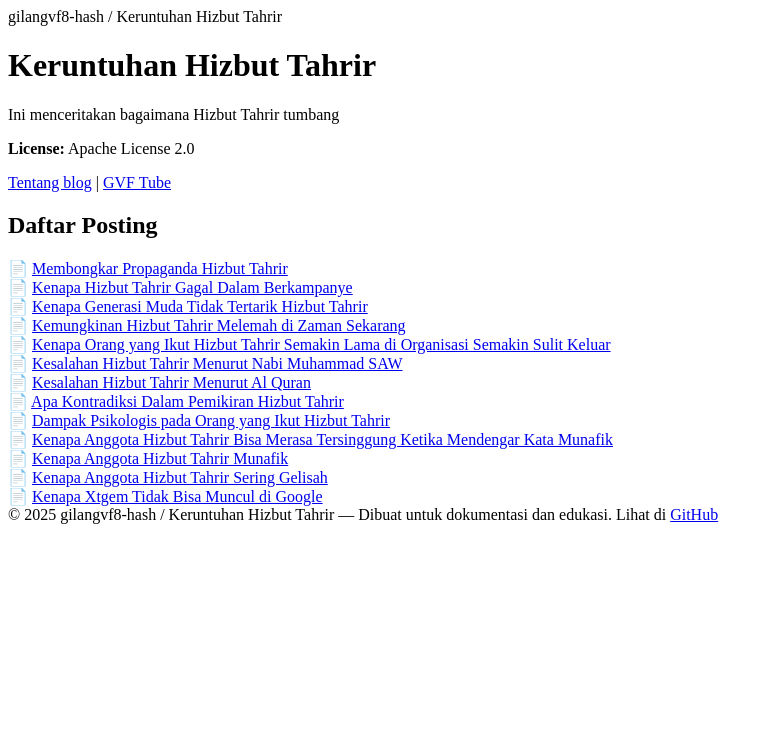
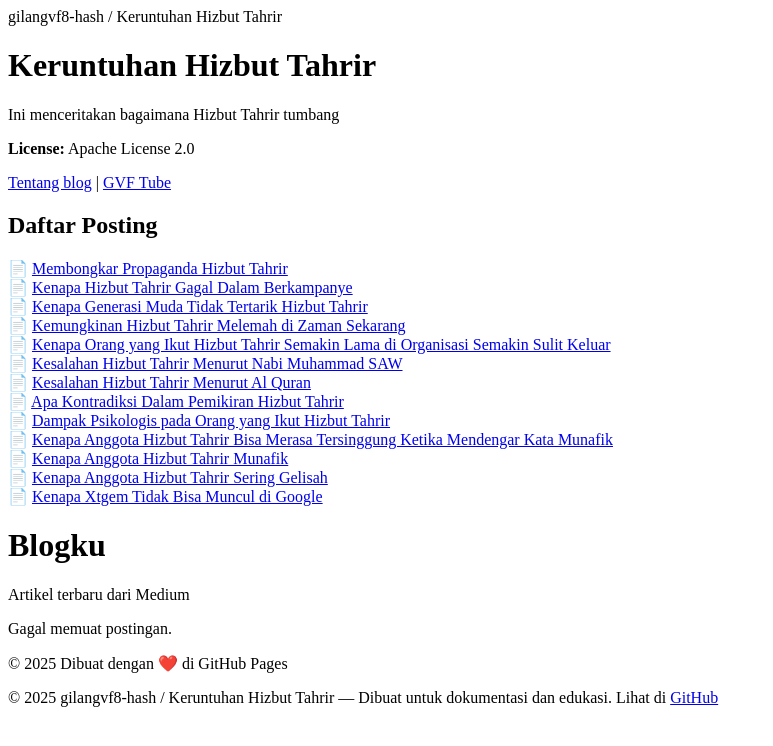
Before and after one commit to gilangvf8-hash/gilangvf8-hash.github.io, a Jekyll site: the page built from index.md, in a window 1280 px wide. Shown: the top 746 px of the page, without its empty margins (0-773 px from the left). Built offline with Jekyll 4.4.1, drawn with Linux system fonts in a browser that asks for light colours.

Commit message:
Update index.md

```diff
--- a/index.md
+++ b/index.md
@@ -25,3 +25,43 @@
         📄 <span><a href="https://gilangvf8-hash.github.io/post/post2.html">Kenapa Xtgem Tidak Bisa Muncul di Google</a></span>
       </div>
 </div>
+<header>
+    <h1>Blogku</h1>
+    <p>Artikel terbaru dari Medium</p>
+  </header>
+  <div class="container">
+    <div class="repo-info">
+  <main>
+    <section id="posts">Memuat postingan...</section>
+  </main>
+</div>
+  </div>
+  <footer>
+    <p>© 2025 Dibuat dengan ❤️ di GitHub Pages</p>
+  </footer>
+
+  <script>
+    async function loadMedium() {
+      const url = "https://api.rss2json.com/v1/api.json?rss_url=https://medium.com/feed/@gilangvf8";
+      try {
+        const res = await fetch(url);
+        const data = await res.json();
+
+        let html = "";
+        data.items.slice(0, 6).forEach(item => {
+          html += `
+            <article class="post">
+              <h2><a href="post.html?id=${encodeURIComponent(item.link)}">${item.title}</a></h2>
+              <p class="date">${new Date(item.pubDate).toLocaleDateString("id-ID")}</p>
+              <p>${item.description.replace(/<[^>]*>/g, '').substring(0, 180)}...</p>
+              <a class="read-more" href="post.html?id=${encodeURIComponent(item.link)}">Baca selengkapnya →</a>
+            </article>
+          `;
+        });
+        document.getElementById("posts").innerHTML = html;
+      } catch (err) {
+        document.getElementById("posts").innerHTML = "Gagal memuat postingan.";
+      }
+    }
+    loadMedium();
+  </script>
```
